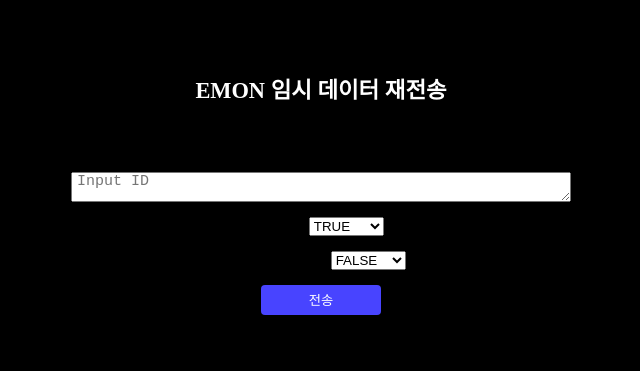
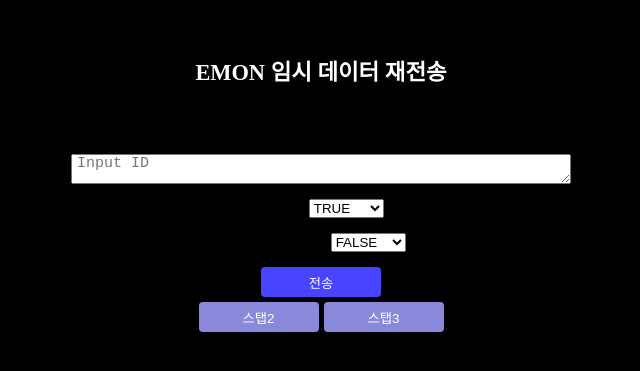
Before and after one commit to sejung1218/test-button, a Next.js app: page /nine in a window 1280 px wide. Shown: the part 207-578 px from the top of the page, without its empty margins (319-959 px from the left). Built offline with nearby package versions, Linux system fonts and the light colour scheme.

Commit message:
Step 구분 추가

```diff
--- a/src/components/one/index.tsx
+++ b/src/components/one/index.tsx
@@ -3,7 +3,7 @@ import axios from 'axios';
 import {useMutation} from 'react-query';
 import {useFormik} from "formik";
 import * as Yup from 'yup';
-import {ChangeEvent, useRef} from "react";
+import {ChangeEvent, useState} from "react";
 
 
 interface ButtonState {
@@ -13,6 +13,8 @@ interface ButtonState {
 }
 
 export default function One() {
+
+  const [step, setStep] = useState<number>(1);
 
   function handleResizeHeight(event: ChangeEvent<HTMLTextAreaElement>) {
     const textarea = event.target;
@@ -32,8 +34,8 @@ export default function One() {
     {
       onSuccess: (data) => {
         console.log('PUT 요청 성공 : ', data);
-        window.open('https://kji.or.kr/emon/test/attend_hist_test.asp');
-        window.open('https://kji.or.kr/emon/test/attend_rslt_ct_hist_test.asp');
+        // window.open('https://kji.or.kr/emon/test/attend_hist_test.asp');
+        // window.open('https://kji.or.kr/emon/test/attend_rslt_ct_hist_test.asp');
       },
       onError: (error) => {
         alert('전송에 실패하였습니다! 5분뒤에 다시 시도해주세요!');
@@ -51,8 +53,12 @@ export default function One() {
     validationSchema,
     onSubmit: async (values, {setSubmitting}) => {
       try {
+        const trimmedUserAgentPk = values.userAgentPk.trim();
+        const valuesArray = trimmedUserAgentPk.split(',').map(item => item.trim());
+        console.log('valuesArray : ', valuesArray)
         await validationSchema.validate(values, {abortEarly: false});
-        console.log('input values 1:', values);
+        console.log('input values : ', values);
+        console.log('input userAgentPk values :', values.userAgentPk);
         await mutation.mutateAsync(values);
       } catch (error) {
         console.error('Error submitting form:', error);
@@ -62,6 +68,10 @@ export default function One() {
     },
   });
 
+  //
+  const renderComponent = () => {
+    switch (step) {
+      case 1:
         return (
           <TestButtonWrapper>
             <form onSubmit={formik.handleSubmit}>
@@ -137,7 +147,13 @@ export default function One() {
               </div>
               {/**/}
               <div
-          style={{display: 'flex', gap: '5px', justifyContent: 'center', alignItems: 'center', marginBottom: '15px'}}>
+                style={{
+                  display: 'flex',
+                  gap: '5px',
+                  justifyContent: 'center',
+                  alignItems: 'center',
+                  marginBottom: '15px'
+                }}>
                 <label>
                   <InputSpan>isEmonSend : </InputSpan>
                   <select
@@ -156,12 +172,50 @@ export default function One() {
                   </select>
                 </label>
               </div>
-        <div style={{display: 'flex', justifyContent: 'center', alignItems: 'center'}}>
+              <div style={{display: 'flex', justifyContent: 'center', alignItems: 'center', marginBottom: '5px'}}>
                 <TestButton type='submit'>전송</TestButton>
+              </div>
+              <div style={{display: 'flex', justifyContent: 'center', alignItems: 'center', gap: '5px'}}>
+                <TestButton2 onClick={() => setStep(2)}>스탭2</TestButton2>
+                <TestButton2 onClick={() => setStep(3)}>스탭3</TestButton2>
               </div>
             </form>
           </TestButtonWrapper>
         );
+
+      case 2:
+        return (
+          <TestButtonWrapper>
+            <div style={{
+              width: '100vw',
+              height: '100vh',
+              display: 'flex',
+              justifyContent: 'center',
+              alignItems: 'center'
+            }}>
+              <iframe
+                src="https://www.naver.com"
+                title="Naver Website"
+                width="100%"
+                height="100%"
+              ></iframe>
+            </div>
+            <div style={{marginTop: '10px'}}>
+              <TestButton2 onClick={() => setStep(3)}>스탭3</TestButton2>
+            </div>
+          </TestButtonWrapper>
+        );
+      case 3:
+        return (
+          <div>3</div>
+        );
+      default:
+        return null;
+    }
+  };
+  //
+
+  return <>{renderComponent()}</>;
 }
 
 const TestButtonWrapper = styled.div`
@@ -205,6 +259,27 @@ const TestButton = styled.button`
     background: #2b28ca;
   }
 `;
+
+
+const TestButton2 = styled.button`
+  width: 120px;
+  height: 30px;
+  border: none;
+  background: #8988db;
+  color: #fff;
+  border-radius: 4px;
+  transition: 0.3s;
+  cursor: pointer;
+
+  &:hover {
+    background: #524fc0;
+  }
+
+  &:active {
+    background: #4543c4;
+  }
+`;
+
 const InputSpan = styled.span`
   display: inline-block;
 `
```
Lines whose indentation alone changed are shown as unchanged.
